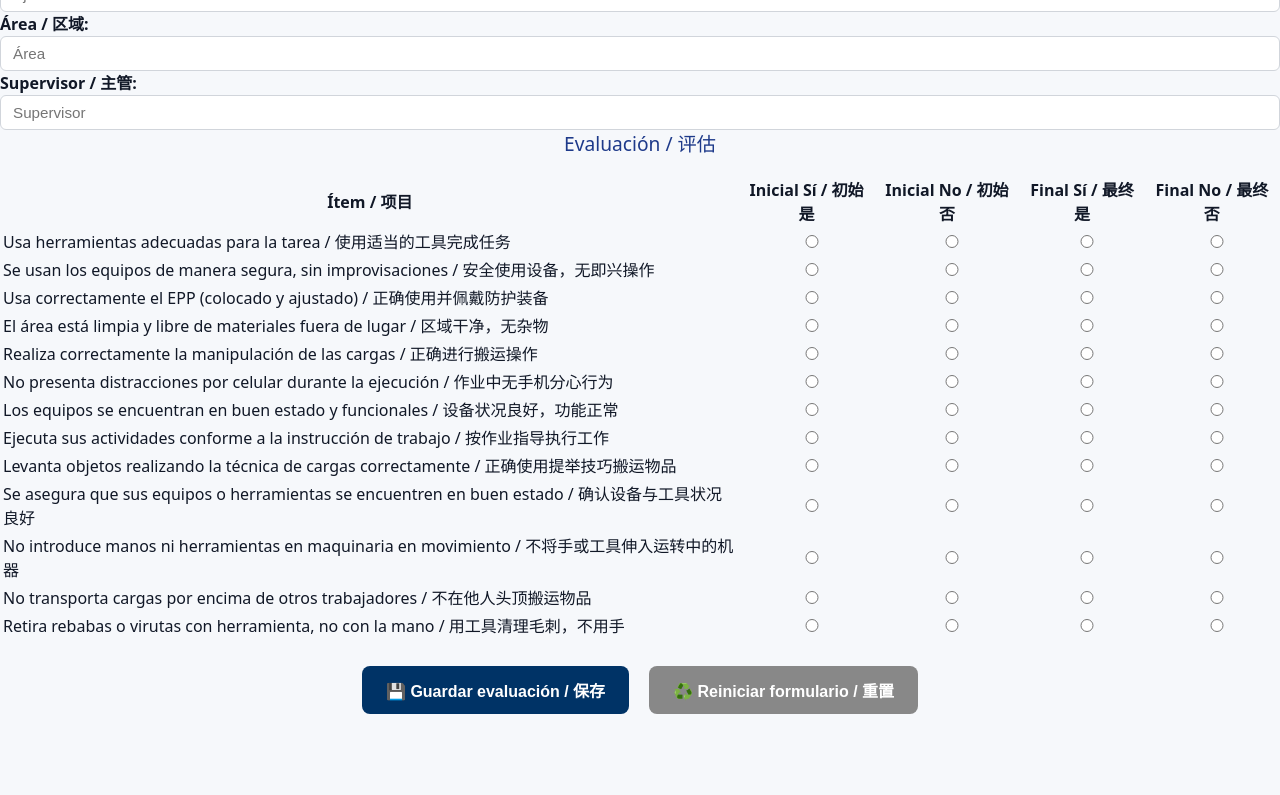
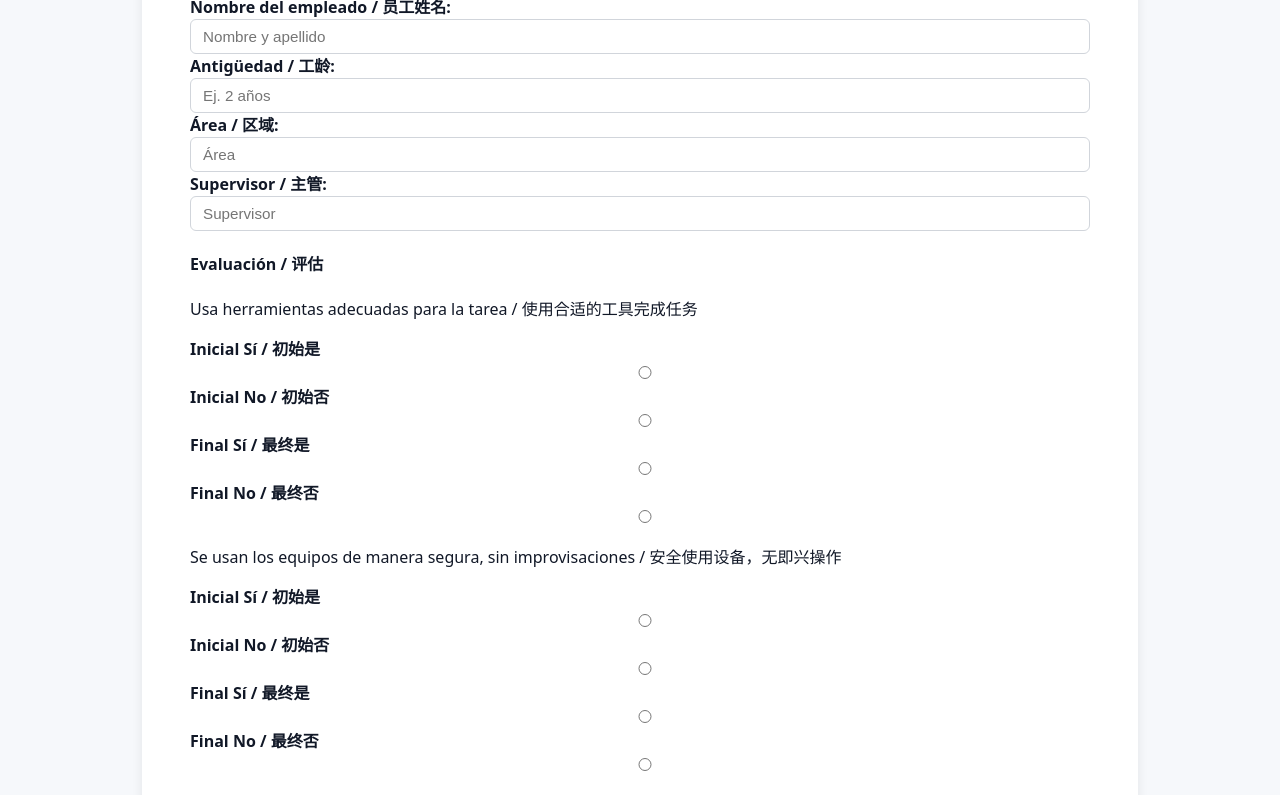
Before and after one commit to adriangarcia412-ui/SOC-V3, a React (Vite) app: page / in a window 1280 px wide. Shown: the part 340-1135 px from the top of the page. Before the commit the page ends 1094 px from the top, so only its background shows below. Built offline with nearby package versions, Linux system fonts and the light colour scheme.

Commit message:
Refactor App component and update form handling

```diff
--- a/src/App.jsx
+++ b/src/App.jsx
@@ -8,12 +8,21 @@ function App() {
     antiguedad: "",
     area: "",
     supervisor: "",
-    evaluaciones: Array(13).fill({ inicialSi: "", inicialNo: "", finalSi: "", finalNo: "" }),
+    cumplimientoInicial: "",
+    cumplimientoFinal: "",
+    pulsoSeguridad: "",
+    indiceCorreccion: "",
+    evaluaciones: Array(13).fill({
+      inicialSi: "",
+      inicialNo: "",
+      finalSi: "",
+      finalNo: ""
+    }),
   });
 
   // Lista de ítems traducidos
   const items = [
-    "Usa herramientas adecuadas para la tarea / 使用适当的工具完成任务",
+    "Usa herramientas adecuadas para la tarea / 使用合适的工具完成任务",
     "Se usan los equipos de manera segura, sin improvisaciones / 安全使用设备，无即兴操作",
     "Usa correctamente el EPP (colocado y ajustado) / 正确使用并佩戴防护装备",
     "El área está limpia y libre de materiales fuera de lugar / 区域干净，无杂物",
@@ -21,135 +30,81 @@ function App() {
     "No presenta distracciones por celular durante la ejecución / 作业中无手机分心行为",
     "Los equipos se encuentran en buen estado y funcionales / 设备状况良好，功能正常",
     "Ejecuta sus actividades conforme a la instrucción de trabajo / 按作业指导执行工作",
-    "Levanta objetos realizando la técnica de cargas correctamente / 正确使用提举技巧搬运物品",
-    "Se asegura que sus equipos o herramientas se encuentren en buen estado / 确认设备与工具状况良好",
-    "No introduce manos ni herramientas en maquinaria en movimiento / 不将手或工具伸入运转中的机器",
-    "No transporta cargas por encima de otros trabajadores / 不在他人头顶搬运物品",
-    "Retira rebabas o virutas con herramienta, no con la mano / 用工具清理毛刺，不用手",
+    "Levanta objetos realizando la técnica de cargas correctamente / 正确使用抬举技术",
+    "Se asegura que sus equipos o herramientas se encuentren en buen estado / 确保工具处于良好状态",
+    "Evita introducir manos y herramientas en maquinaria en movimiento / 避免将手或工具伸入运行的机械",
+    "Evita transporta cargas por encima de otros trabajadores / 避免在他人上方搬运物品",
+    "Retira rebabas o virutas con herramienta, no con la mano / 使用工具清理毛刺，不用手清理",
   ];
 
-  // Manejo de cambio de campos
+  // Manejo de cambios
   const handleChange = (e) => {
-    setFormData({ ...formData, [e.target.name]: e.target.value });
+    const { id, value } = e.target;
+    setFormData({ ...formData, [id]: value });
   };
 
-  // Manejo de cambio de evaluación
-  const handleRadioChange = (index, tipo, valor) => {
-    const updated = [...formData.evaluaciones];
-    updated[index] = { ...updated[index], [tipo]: valor };
-    setFormData({ ...formData, evaluaciones: updated });
-  };
-
-  // Exportar a CSV
-  const handleExport = () => {
-    let csv = "Fecha,Nombre,Antigüedad,Área,Supervisor,Ítem,Inicial Sí,Inicial No,Final Sí,Final No\n";
-    formData.evaluaciones.forEach((ev, i) => {
-      csv += `"${formData.fecha}","${formData.nombre}","${formData.antiguedad}","${formData.area}","${formData.supervisor}","${items[i]}","${ev.inicialSi}","${ev.inicialNo}","${ev.finalSi}","${ev.finalNo}"\n`;
-    });
-    const blob = new Blob([csv], { type: "text/csv;charset=utf-8;" });
-    const link = document.createElement("a");
-    link.href = URL.createObjectURL(blob);
-    link.setAttribute("download", `SOC_${formData.nombre || "empleado"}.csv`);
-    document.body.appendChild(link);
-    link.click();
-    document.body.removeChild(link);
-  };
-
-  // Reiniciar formulario
-  const handleReset = () => {
-    setFormData({
-      fecha: "",
-      nombre: "",
-      antiguedad: "",
-      area: "",
-      supervisor: "",
-      evaluaciones: Array(13).fill({ inicialSi: "", inicialNo: "", finalSi: "", finalNo: "" }),
-    });
+  // Envío simulado (puede reemplazarse por POST real)
+  const handleSubmit = (e) => {
+    e.preventDefault();
+    console.log("Datos del formulario:", formData);
+    alert("Formulario enviado correctamente ✅");
   };
 
   return (
-    <div className="app-container">
-      {/* Encabezado */}
-      <header className="app-header">
-        <img src="/hengli-logo.png" alt="Hengli Logo" className="logo" />
-        <div className="header-text">
-          <h1>SOC V3</h1>
-          <h2>Sistema de Observación de Comportamientos</h2>
-          <h3>行为观察系统</h3>
-        </div>
-      </header>
+    <div className="container">
+      <h1>SOC V3</h1>
+      <h2>Sistema de Observación de Comportamientos</h2>
+      <h3>行为观察系统</h3>
 
-      <main className="form-container">
-        {/* Información del empleado */}
-        <section className="form-section">
-          <h2>Información del empleado / 员工信息</h2>
-          <label>
-            Fecha y hora / 日期和时间:
-            <input type="datetime-local" name="fecha" value={formData.fecha} onChange={handleChange} />
-          </label>
-          <label>
-            Nombre del empleado / 员工姓名:
-            <input type="text" name="nombre" value={formData.nombre} onChange={handleChange} placeholder="Nombre y apellido" />
-          </label>
-          <label>
-            Antigüedad / 工龄:
-            <input type="text" name="antiguedad" value={formData.antiguedad} onChange={handleChange} placeholder="Ej. 2 años" />
-          </label>
-          <label>
-            Área / 区域:
-            <input type="text" name="area" value={formData.area} onChange={handleChange} placeholder="Área" />
-          </label>
-          <label>
-            Supervisor / 主管:
-            <input type="text" name="supervisor" value={formData.supervisor} onChange={handleChange} placeholder="Supervisor" />
-          </label>
-        </section>
+      <h4>Información del empleado / 员工信息</h4>
+      <form onSubmit={handleSubmit}>
+        <label>Fecha y hora / 日期和时间:</label>
+        <input type="datetime-local" id="fecha" value={formData.fecha} onChange={handleChange} />
 
-        {/* Evaluación */}
-        <section className="evaluation-section">
-          <h2>Evaluación / 评估</h2>
-          <table>
-            <thead>
-              <tr>
-                <th>Ítem / 项目</th>
-                <th>Inicial Sí / 初始 是</th>
-                <th>Inicial No / 初始 否</th>
-                <th>Final Sí / 最终 是</th>
-                <th>Final No / 最终 否</th>
-              </tr>
-            </thead>
-            <tbody>
-              {items.map((item, i) => (
-                <tr key={i}>
-                  <td>{item}</td>
-                  <td>
-                    <input type="radio" name={`inicialSi-${i}`} checked={formData.evaluaciones[i].inicialSi === "Sí"} onChange={() => handleRadioChange(i, "inicialSi", "Sí")} />
-                  </td>
-                  <td>
-                    <input type="radio" name={`inicialNo-${i}`} checked={formData.evaluaciones[i].inicialNo === "No"} onChange={() => handleRadioChange(i, "inicialNo", "No")} />
-                  </td>
-                  <td>
-                    <input type="radio" name={`finalSi-${i}`} checked={formData.evaluaciones[i].finalSi === "Sí"} onChange={() => handleRadioChange(i, "finalSi", "Sí")} />
-                  </td>
-                  <td>
-                    <input type="radio" name={`finalNo-${i}`} checked={formData.evaluaciones[i].finalNo === "No"} onChange={() => handleRadioChange(i, "finalNo", "No")} />
-                  </td>
-                </tr>
-              ))}
-            </tbody>
-          </table>
-        </section>
+        <label>Nombre del empleado / 员工姓名:</label>
+        <input type="text" id="nombre" value={formData.nombre} onChange={handleChange} placeholder="Nombre y apellido" />
 
-        {/* Botones */}
-        <div className="button-container">
-          <button onClick={handleExport} className="save-btn">
-            💾 Guardar evaluación / 保存
-          </button>
-          <button onClick={handleReset} className="reset-btn">
-            ♻️ Reiniciar formulario / 重置
-          </button>
-        </div>
-      </main>
+        <label>Antigüedad / 工龄:</label>
+        <input type="text" id="antiguedad" value={formData.antiguedad} onChange={handleChange} placeholder="Ej. 2 años" />
+
+        <label>Área / 区域:</label>
+        <input type="text" id="area" value={formData.area} onChange={handleChange} placeholder="Área" />
+
+        <label>Supervisor / 主管:</label>
+        <input type="text" id="supervisor" value={formData.supervisor} onChange={handleChange} placeholder="Supervisor" />
+
+        <h4>Evaluación / 评估</h4>
+        {items.map((item, index) => (
+          <div key={index} className="item">
+            <p>{item}</p>
+            <div className="options">
+              <label>Inicial Sí / 初始是</label>
+              <input type="radio" name={`i${index}_inicial`} value="Sí" onChange={handleChange} />
+              <label>Inicial No / 初始否</label>
+              <input type="radio" name={`i${index}_inicial`} value="No" onChange={handleChange} />
+              <label>Final Sí / 最终是</label>
+              <input type="radio" name={`i${index}_final`} value="Sí" onChange={handleChange} />
+              <label>Final No / 最终否</label>
+              <input type="radio" name={`i${index}_final`} value="No" onChange={handleChange} />
+            </div>
+          </div>
+        ))}
+
+        <h4>Resumen de resultados / 结果汇总</h4>
+        <label>Porcentaje de cumplimiento inicial (%):</label>
+        <input type="number" id="cumplimientoInicial" value={formData.cumplimientoInicial} onChange={handleChange} />
+
+        <label>Porcentaje de cumplimiento final (%):</label>
+        <input type="number" id="cumplimientoFinal" value={formData.cumplimientoFinal} onChange={handleChange} />
+
+        <label>Pulso de Seguridad (PS):</label>
+        <input type="number" id="pulsoSeguridad" value={formData.pulsoSeguridad} onChange={handleChange} />
+
+        <label>Índice de Corrección (IC):</label>
+        <input type="number" id="indiceCorreccion" value={formData.indiceCorreccion} onChange={handleChange} />
+
+        <button type="submit">Enviar</button>
+      </form>
     </div>
   );
 }
```
